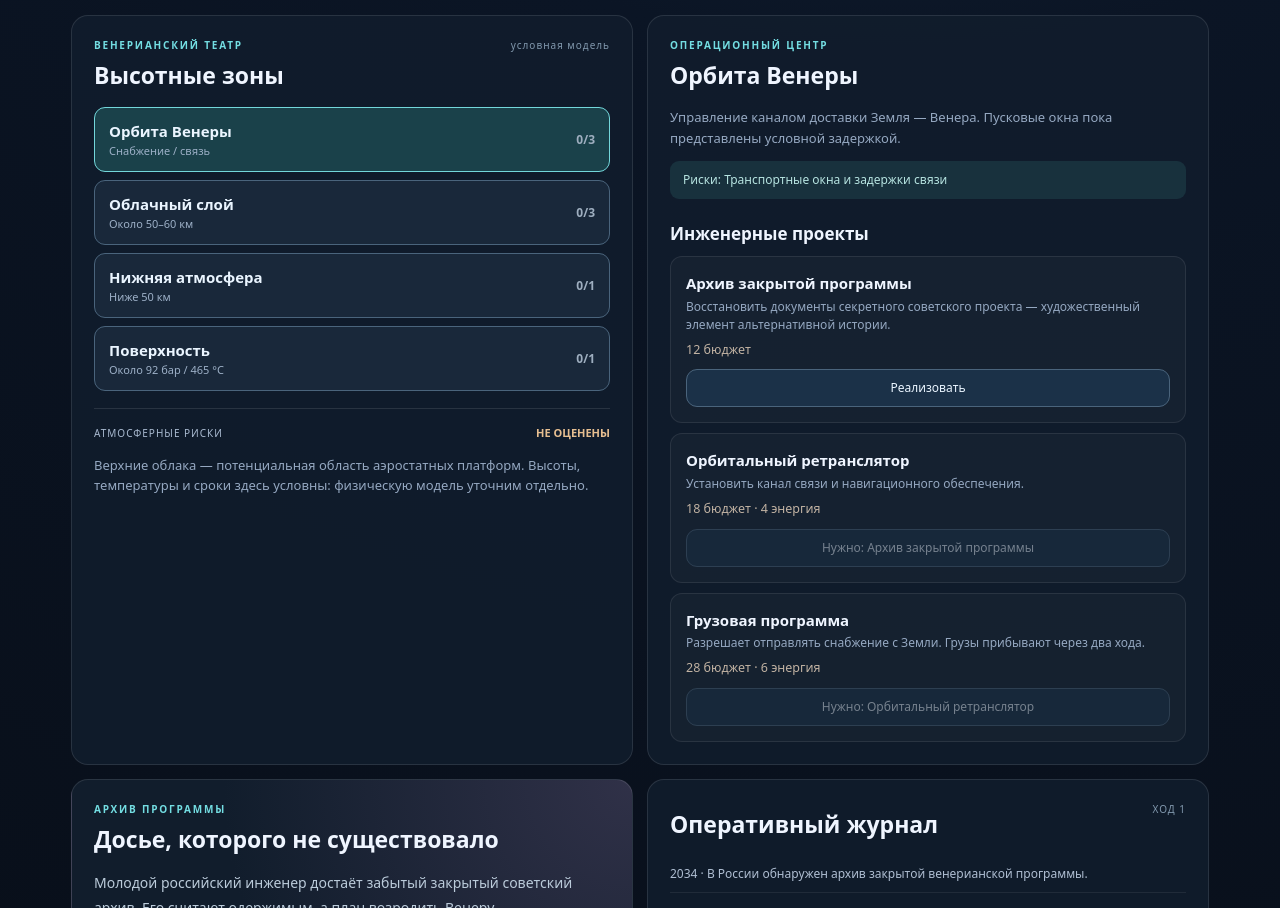
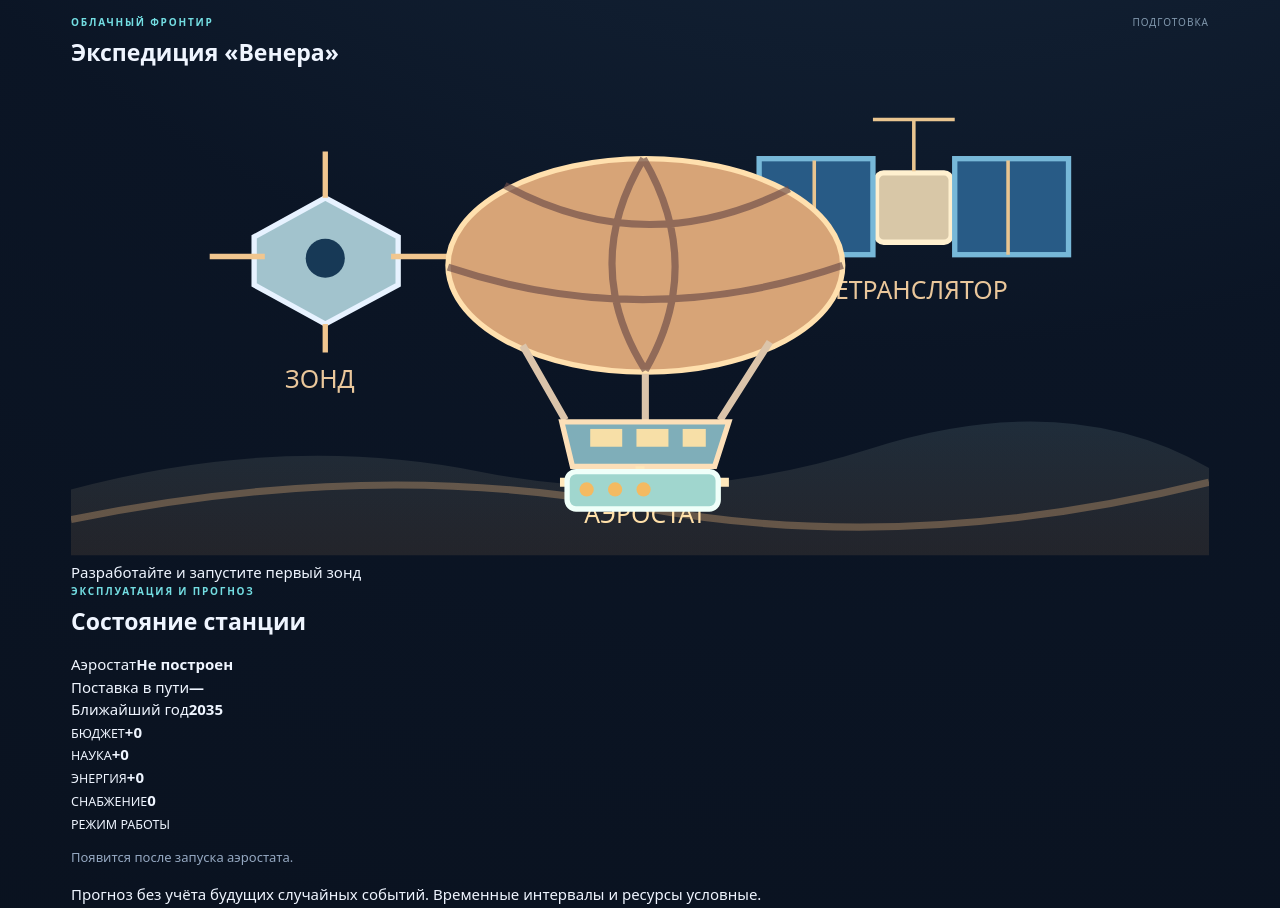
Before and after one commit to Anatolichka2202/HELIOS, a website: page lite/index.html in a window 1280 px wide. Shown: the part 723-1631 px from the top of the page. Drawn offline with Linux system fonts and the light colour scheme.

Commit message:
feat(lite): render playable Venus mission scene and operations dashboard

```diff
--- a/lite/index.html
+++ b/lite/index.html
@@ -1,7 +1,7 @@
 <!doctype html>
 <html lang="ru"><head><meta charset="utf-8"><meta name="viewport" content="width=device-width,initial-scale=1,viewport-fit=cover"><meta name="theme-color" content="#0b1322">
 <title>HELIOS — Venus Initiative</title><link rel="stylesheet" href="style.css"></head><body>
-<header><div class="brand"><span class="sun">◉</span><div><strong>HELIOS</strong><small>VENUS INITIATIVE · PROTOTYPE 0.3</small></div></div><div class="head-actions"><button id="save" class="ghost">Сохранить</button><button id="reset" class="ghost">Новая игра</button></div></header>
+<header><div class="brand"><span class="sun">◉</span><div><strong>HELIOS</strong><small>VENUS INITIATIVE · PLAYABLE V0.6</small></div></div><div class="head-actions"><button id="save" class="ghost">Сохранить</button><button id="reset" class="ghost">Новая игра</button></div></header>
 <main>
 <section class="hero">
 <div class="hero-content"><div class="kicker">ГЛАВА I / ЗАБЫТАЯ ПРОГРАММА</div><h1>Воскресить<br><em>Венеру</em></h1><p>СССР оставил закрытое досье. Молодой российский инженер считает, что у человечества есть шанс построить новый мир над облаками Венеры. Почти никто ему не верит.</p><div class="mode-buttons"><button id="campaign" class="primary">Кампания</button><button id="session">Свободная сессия</button></div></div>
@@ -9,6 +9,61 @@
 </section>
 <section class="status-bar"><div><small>ЭПОХА</small><b id="year">2034</b></div><div><small>БЮДЖЕТ</small><b id="credits">0</b></div><div><small>НАУКА</small><b id="science">0</b></div><div><small>ЭНЕРГИЯ</small><b id="power">0</b></div><div><small>СНАБЖЕНИЕ</small><b id="supplies">0</b></div></section>
 <section class="objective-strip" aria-label="Следующая цель экспедиции"><div class="objective-copy"><span class="kicker">ТЕКУЩАЯ ЗАДАЧА</span><h2 id="objective-title">—</h2><p id="objective-copy"></p></div><button id="focus-goal" class="objective-button">К цели →</button></section>
+<section class="field-report" aria-label="Живая венерианская инфраструктура">
+  <div class="field-scene">
+    <div class="section-head"><div><div class="kicker">ОБЛАЧНЫЙ ФРОНТИР</div><h2>Экспедиция «Венера»</h2></div><span class="mini" id="scene-stage">ПОДГОТОВКА</span></div>
+    <div class="illustrated-stage" id="illustrated-stage">
+      <svg viewBox="0 0 640 265" role="img" aria-label="Схема экспедиции и построенных сооружений" class="stage-svg">
+        <defs>
+          <linearGradient id="gas" x1="0" y1="0" x2="0" y2="1"><stop stop-color="#b6dfdd" stop-opacity=".12"/><stop offset="1" stop-color="#ffb871" stop-opacity=".1"/></linearGradient>
+        </defs>
+        <path d="M0 228 Q120 196 230 218 T450 205 T640 216 L640 265H0Z" fill="url(#gas)"/>
+        <path d="M0 245 Q170 210 320 238 T640 224" stroke="#efb77e" stroke-opacity=".32" stroke-width="4" fill="none"/>
+        <g id="visual-probe" class="stage-object">
+          <path d="M143 64 L184 86 L184 113 L143 135 L103 113 L103 86Z" fill="#a2c3cd" stroke="#e7f2ff" stroke-width="3"/>
+          <path d="M143 64L143 38M109 97H78M180 97H212M143 135L143 151" stroke="#f1c68f" stroke-width="3"/>
+          <circle cx="143" cy="98" r="11" fill="#173956"/>
+          <text x="140" y="171" text-anchor="middle" fill="#eac79b" font-size="14">ЗОНД</text>
+        </g>
+        <g id="visual-relay" class="stage-object">
+          <rect x="453" y="50" width="42" height="39" rx="4" fill="#d8c7a7" stroke="#fff0cf" stroke-width="3"/>
+          <rect x="387" y="42" width="64" height="54" fill="#285b86" stroke="#77b8d8" stroke-width="3"/>
+          <rect x="497" y="42" width="64" height="54" fill="#285b86" stroke="#77b8d8" stroke-width="3"/>
+          <path d="M474 49L474 20M451 20H497M418 43V96M527 43V96" stroke="#e9c590" stroke-width="2"/>
+          <text x="474" y="121" text-anchor="middle" fill="#eac79b" font-size="14">РЕТРАНСЛЯТОР</text>
+        </g>
+        <g id="visual-aerostat" class="stage-object">
+          <ellipse cx="323" cy="102" rx="111" ry="60" fill="#d7a477" stroke="#ffe0ae" stroke-width="3"/>
+          <path d="M212 103Q323 140 434 102 M244 57Q323 100 404 59 M322 42Q286 102 323 161 M322 42Q357 102 323 161" fill="none" stroke="#6c4c49" stroke-width="4" stroke-opacity=".65"/>
+          <path d="M254 147L278 189M393 145L365 189M323 163L323 190" stroke="#dbc4aa" stroke-width="4"/>
+          <path d="M276 190H370L362 215H282Z" fill="#7faeb9" stroke="#fcdfb8" stroke-width="3"/>
+          <rect x="292" y="194" width="18" height="10" fill="#f7dfa7"/><rect x="318" y="194" width="18" height="10" fill="#f7dfa7"/><rect x="344" y="194" width="13" height="10" fill="#f7dfa7"/>
+          <text x="323" y="247" text-anchor="middle" fill="#ffe0a9" font-size="14">АЭРОСТАТ</text>
+        </g>
+        <g id="visual-lab" class="stage-object">
+          <path d="M320 215L320 228M275 224H370" stroke="#ffe8bb" stroke-width="5"/>
+          <rect x="279" y="218" width="85" height="21" rx="5" fill="#a0d6ce" stroke="#effff9" stroke-width="3"/>
+          <circle cx="290" cy="228" r="4" fill="#f4ba61"/><circle cx="306" cy="228" r="4" fill="#f4ba61"/><circle cx="322" cy="228" r="4" fill="#f4ba61"/>
+        </g>
+      </svg>
+      <div class="scene-hint" id="scene-caption">Разработайте и запустите первый зонд</div>
+    </div>
+  </div>
+  <div class="field-dashboard">
+    <div class="kicker">ЭКСПЛУАТАЦИЯ И ПРОГНОЗ</div>
+    <h2>Состояние станции</h2>
+    <div class="readout"><span>Аэростат</span><strong id="condition">Не построен</strong></div>
+    <div class="meter" aria-hidden="true"><div id="condition-bar"></div></div>
+    <div class="readout"><span>Поставка в пути</span><strong id="shipment-status">—</strong></div>
+    <div class="readout"><span>Ближайший год</span><strong id="forecast-year">2035</strong></div>
+    <div class="forecast-grid">
+      <div><small>БЮДЖЕТ</small><b id="forecast-credits">+0</b></div><div><small>НАУКА</small><b id="forecast-science">+0</b></div>
+      <div><small>ЭНЕРГИЯ</small><b id="forecast-energy">+0</b></div><div><small>СНАБЖЕНИЕ</small><b id="forecast-supplies">0</b></div>
+    </div>
+    <div class="policy-panel"><small>РЕЖИМ РАБОТЫ</small><div id="policy-buttons" class="policies"></div><p id="policy-description" class="subtle">Появится после запуска аэростата.</p></div>
+    <p class="forecast-disclaimer">Прогноз без учёта будущих случайных событий. Временные интервалы и ресурсы условные.</p>
+  </div>
+</section>
 <div class="game-grid"><section class="panel"><div class="section-head"><div><div class="kicker">ВЕНЕРИАНСКИЙ ТЕАТР</div><h2>Высотные зоны</h2></div><span class="mini">условная модель</span></div><div class="layers" id="layers"></div><div class="weather"><span>АТМОСФЕРНЫЕ РИСКИ</span><strong id="hazard">—</strong></div><p class="subtle">Верхние облака — потенциальная область аэростатных платформ. Высоты, температуры и сроки здесь условны: физическую модель уточним отдельно.</p></section>
 <section class="panel controls"><div class="kicker">ОПЕРАЦИОННЫЙ ЦЕНТР</div><h2 id="sector-name">—</h2><p id="sector-copy" class="subtle"></p><div id="sector-status" class="status-pill"></div><h3>Инженерные проекты</h3><div id="projects" class="projects"></div></section></div>
 <div class="game-grid lower"><section class="panel narrative"><div class="kicker">АРХИВ ПРОГРАММЫ</div><h2 id="chapter-title">—</h2><p id="chapter-copy"></p><div id="story-actions" class="choices"></div></section><section class="panel"><div class="section-head"><h2>Оперативный журнал</h2><span class="mini" id="turn">ХОД 1</span></div><div id="events" class="events"></div><button id="next" class="primary next">Следующий ход <span>→</span></button><div id="message" role="status"></div></section></div>
```
